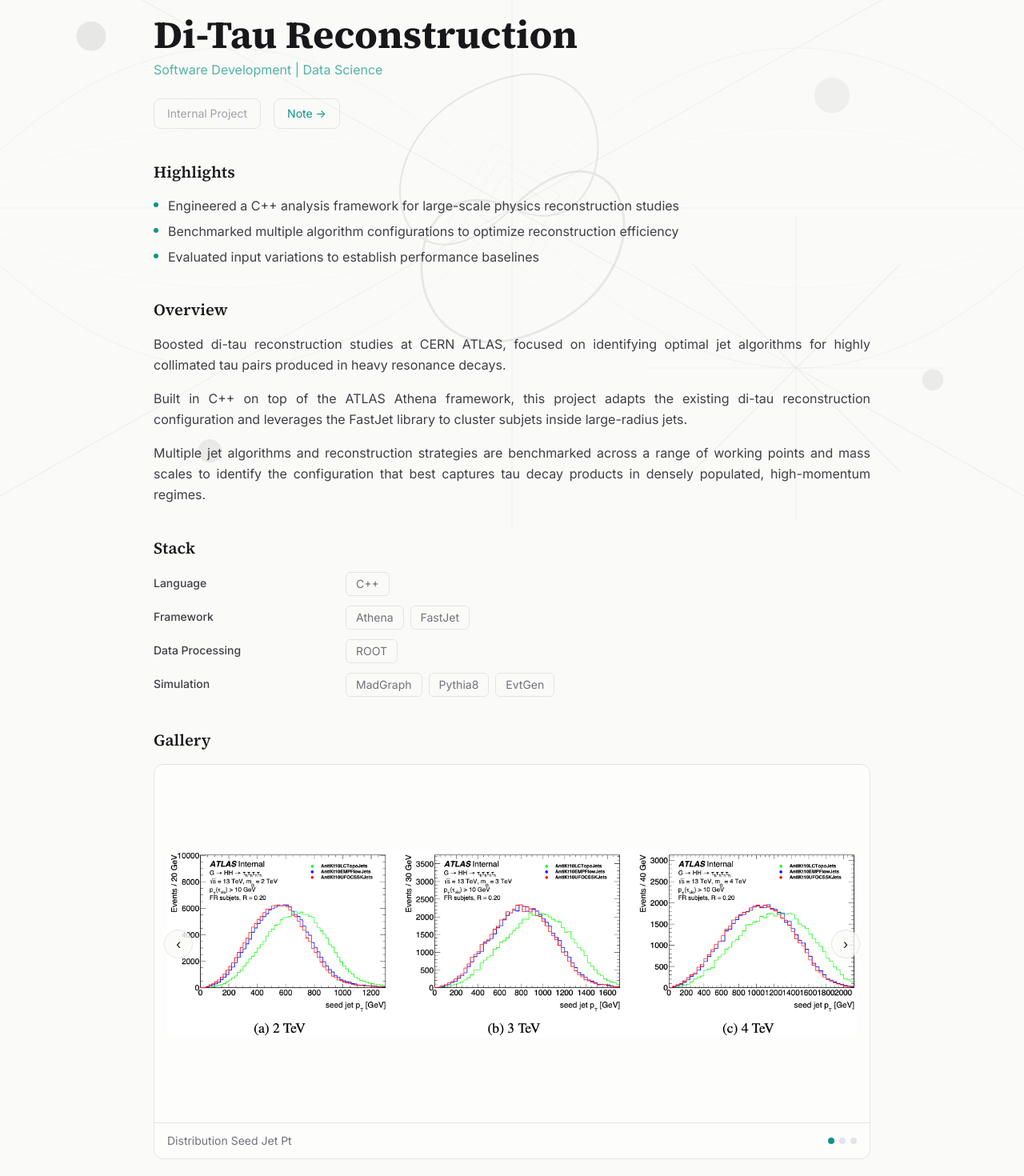
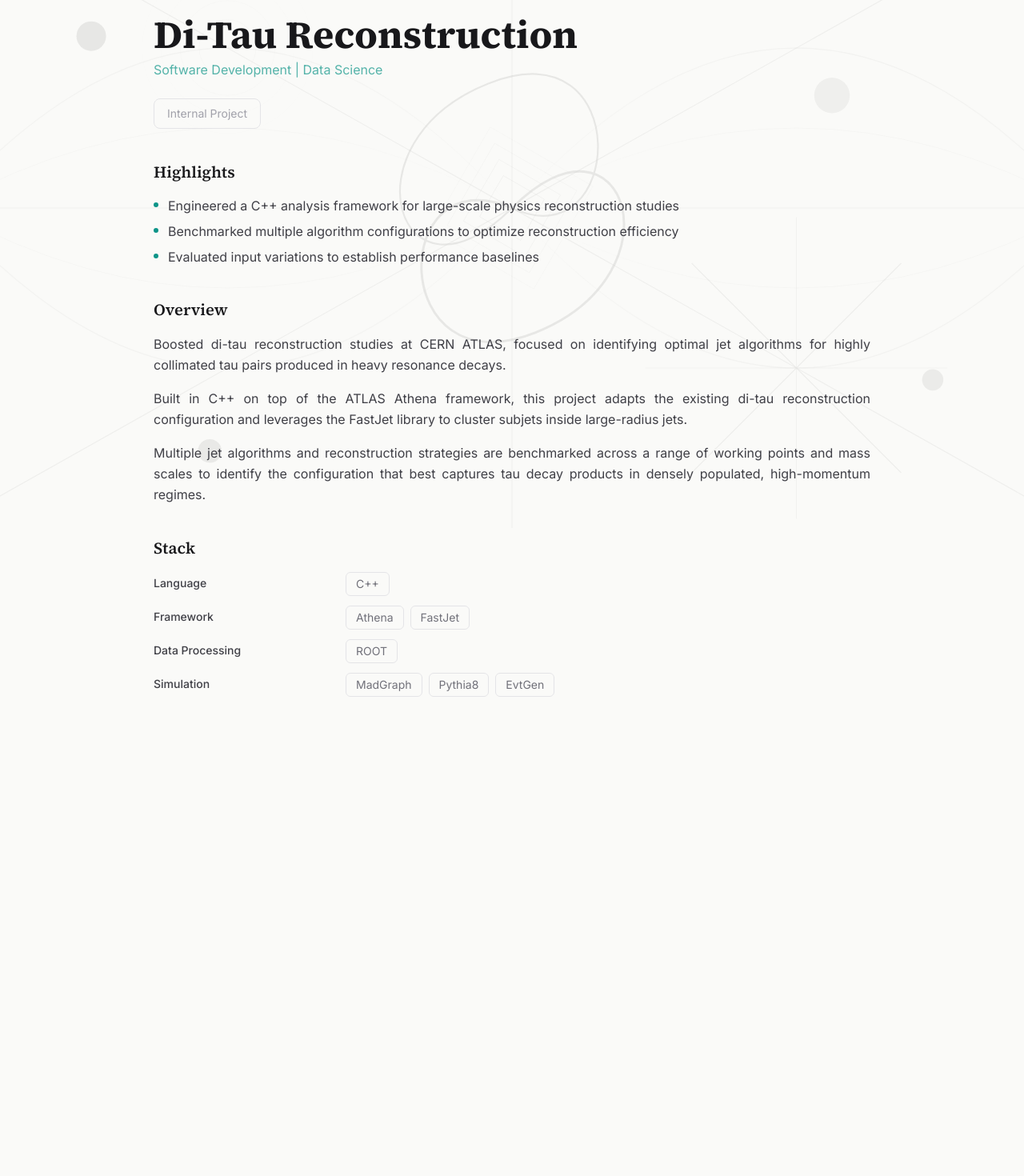
Before and after one commit to islazykv/islazykv.github.io, a React (Vite) app: page /projects/di-tau-reconstruction in a window 1280 px wide. Shown: the part 140-1610 px from the top of the page at 80% size. After the commit the page ends 1115 px from the top, so only its background shows below. Built offline with nearby package versions, Linux system fonts and the light colour scheme.

Commit message:
chore: adjust ditau project

```diff
--- a/src/data/projects.ts
+++ b/src/data/projects.ts
@@ -181,14 +181,10 @@ export const projects: Project[] = [
       { category: 'Simulation', items: ['MadGraph', 'Pythia8', 'EvtGen'] },
     ],
     cardTags: ['C++'],
-    links: { note: 'https://islazykv.github.io/islazykv/pdfs/Di-Tau-Note.pdf' },
+    links: {},
     description:
       'Boosted di-tau reconstruction studies at CERN ATLAS, focused on identifying optimal jet algorithms for highly collimated tau pairs produced in heavy resonance decays.\n\nBuilt in C++ on top of the ATLAS Athena framework, this project adapts the existing di-tau reconstruction configuration and leverages the FastJet library to cluster subjets inside large-radius jets.\n\nMultiple jet algorithms and reconstruction strategies are benchmarked across a range of working points and mass scales to identify the configuration that best captures tau decay products in densely populated, high-momentum regimes.',
-    images: [
-      '/projects/di_tau/distribution_seed_jet_pt.png',
-      '/projects/di_tau/tight_efficiency_ditau_pt.png',
-      '/projects/di_tau/tight_efficiency_delta_r.png',
-    ],
+    images: [],
   },
   {
     slug: 'elementary-cells',
```
